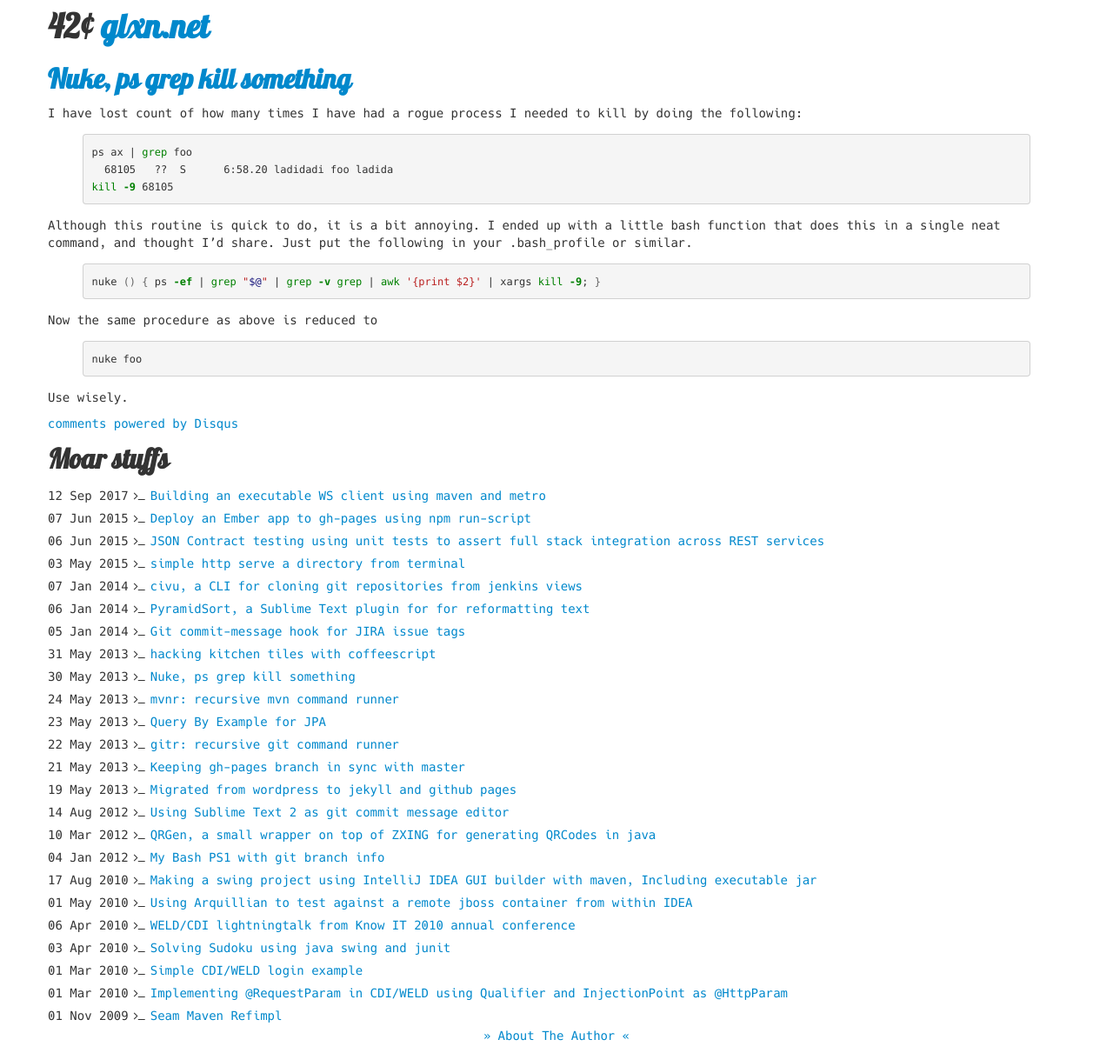
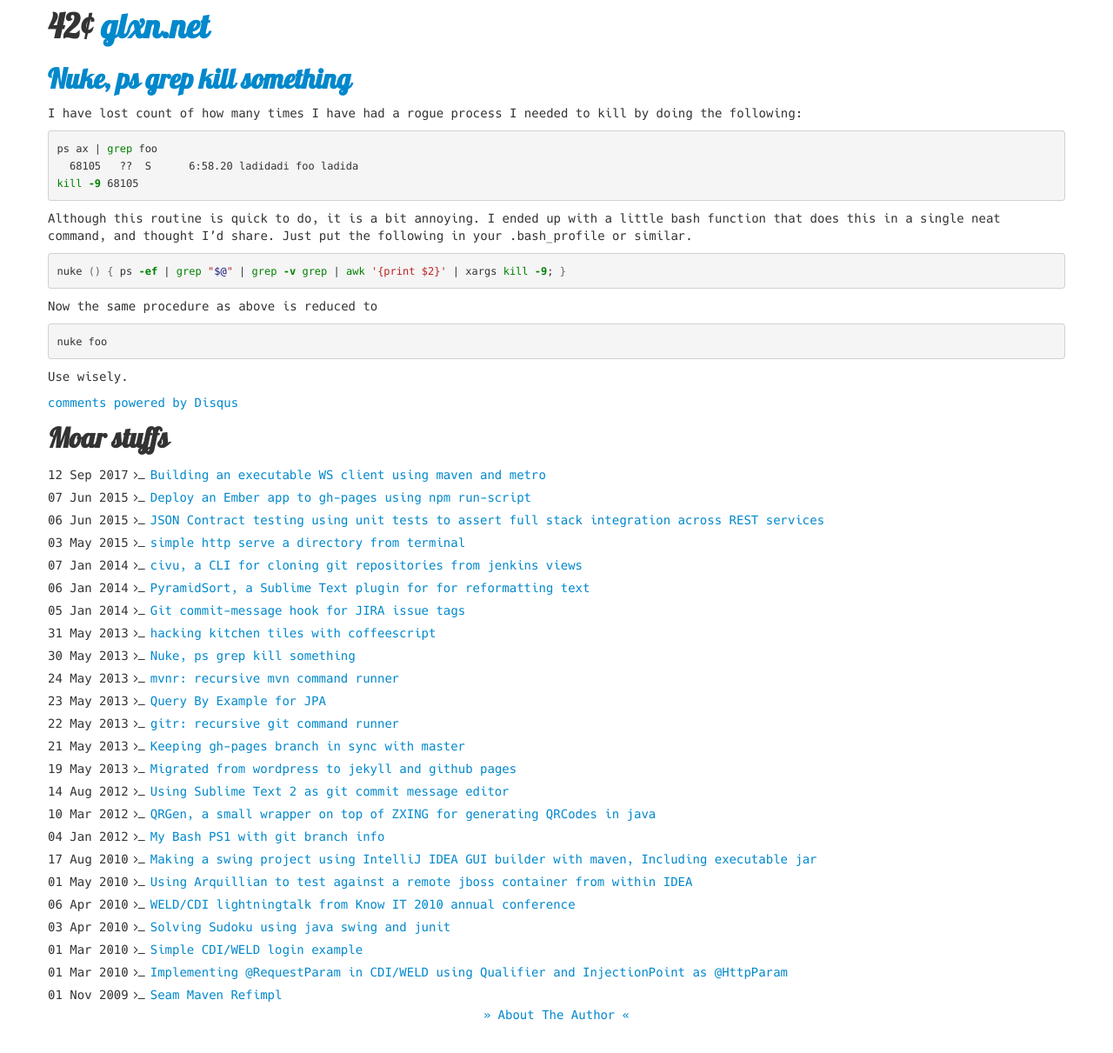
Before and after one commit to kenglxn/kenglxn.github.com, a Jekyll site: the page built from _posts/2013-05-30-nuke-ps-ax-grep-kill-9.md, in a window 1280 px wide. Shown: the whole page at 87% size. Built offline with Jekyll 4.4.1, drawn with Linux system fonts in a browser that asks for light colours; comment, search, counter and statistics services are not loaded; after the commit the page ends 1187 px from its top, so only the background shows below that.

Commit message:
backticks...

````diff
--- a/_posts/2013-05-30-nuke-ps-ax-grep-kill-9.md
+++ b/_posts/2013-05-30-nuke-ps-ax-grep-kill-9.md
@@ -5,23 +5,23 @@
 
 I have lost count of how many times I have had a rogue process I needed to kill by doing the following:
 
-{% highlight bash %}
+```bash
 ps ax | grep foo
   68105   ??  S      6:58.20 ladidadi foo ladida
 kill -9 68105
-{% endhighlight %}
+```
 
 Although this routine is quick to do, it is a bit annoying. I ended up with a little bash function that does this in a single neat command, and thought I'd share.
 Just put the following in your .bash\_profile or similar.
 
-{% highlight bash %}
+```bash
 nuke () { ps -ef | grep "$@" | grep -v grep | awk '{print $2}' | xargs kill -9; }
-{% endhighlight %}
+```
 
 Now the same procedure as above is reduced to
 
-{% highlight bash %}
+```bash
 nuke foo
-{% endhighlight %}
+```
 
 Use wisely.
````
